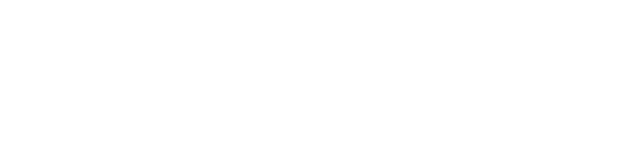
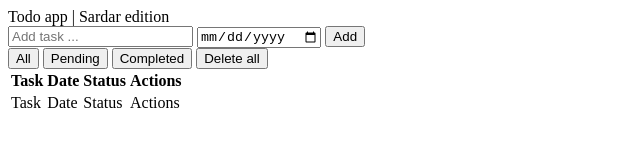
Before and after one commit to sardarbalnour/todo-app, a plain HTML site: page index.html in a window 1280 px wide. Shown: the whole page, without its empty margins (0-640 px from the left). Drawn offline with Linux system fonts and the light colour scheme.

Commit message:
first try to create html files.

```diff
--- a/index.html
+++ b/index.html
@@ -7,6 +7,36 @@
     <link rel="stylesheet" href="./css/style.css">
 </head>
 <body>
+    <div>
+        <header>Todo app | Sardar edition</header>
+        <div>
+            <input type="text" placeholder="Add task ...">
+            <input type="date" placeholder="mm/dd/yyy">
+            <button>Add</button>
+        </div>
+        <div>
+            <button>All</button>
+            <button>Pending</button>
+            <button>Completed</button>
+            <button>Delete all</button>
+        </div>
+        <div>
+            <table>
+                <tr>
+                    <th>Task</th>
+                    <th>Date</th>
+                    <th>Status</th>
+                    <th>Actions</th>
+                </tr>
+                <tr>
+                    <td>Task</td>
+                    <td>Date</td>
+                    <td>Status</td>
+                    <td>Actions</td>
+                </tr>
+            </table>
+        </div>
+    </div>
     <script src="./js/app.js"></script>
 </body>
 </html>
```
